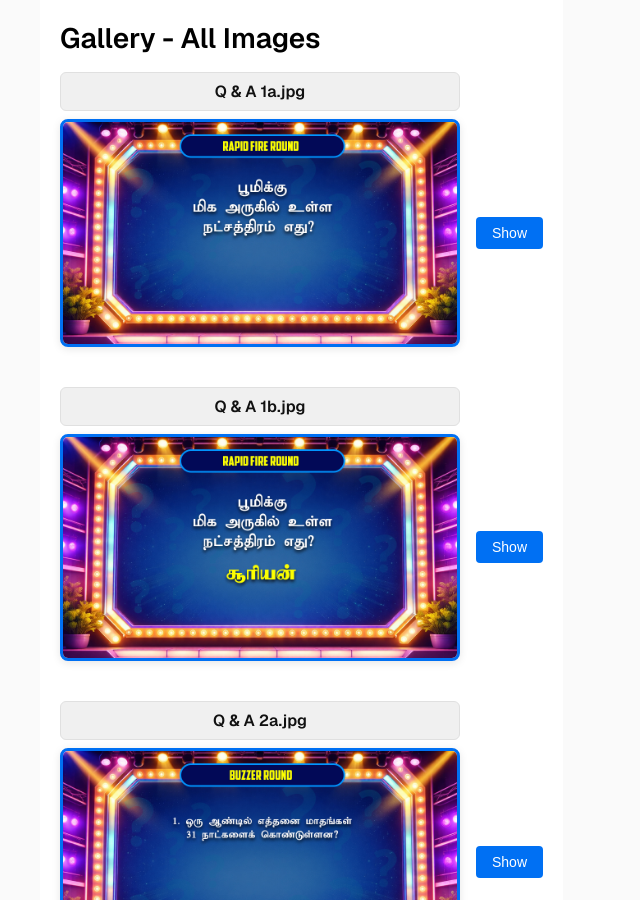
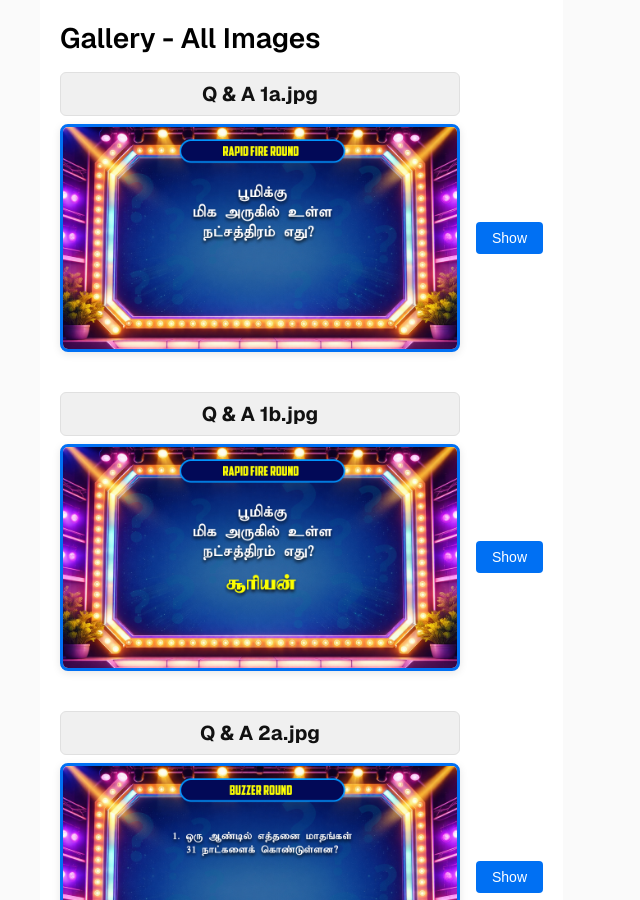
Before and after one commit to vimlesh1975/quiz, a Next.js app: page / in a window 1280 px wide. Shown: the whole page, without its empty margins (0-640 px from the left). Built offline with nearby package versions, Linux system fonts and the light colour scheme.

Commit message:
header large

```diff
--- a/src/app/page.module.css
+++ b/src/app/page.module.css
@@ -165,8 +165,8 @@ a.secondary {
 }
 
 .imageTitle {
-  font-size: 16px;
-  font-weight: 600;
+  font-size: 20px;
+  font-weight: 700;
   color: var(--card-strip-text);
   margin: 0;
   padding: 8px 12px;
```
